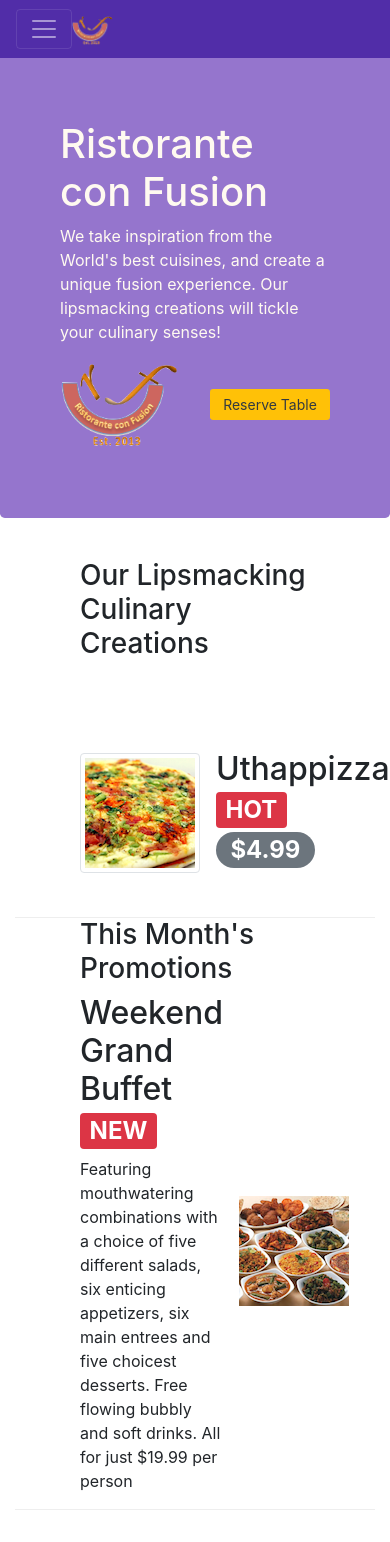
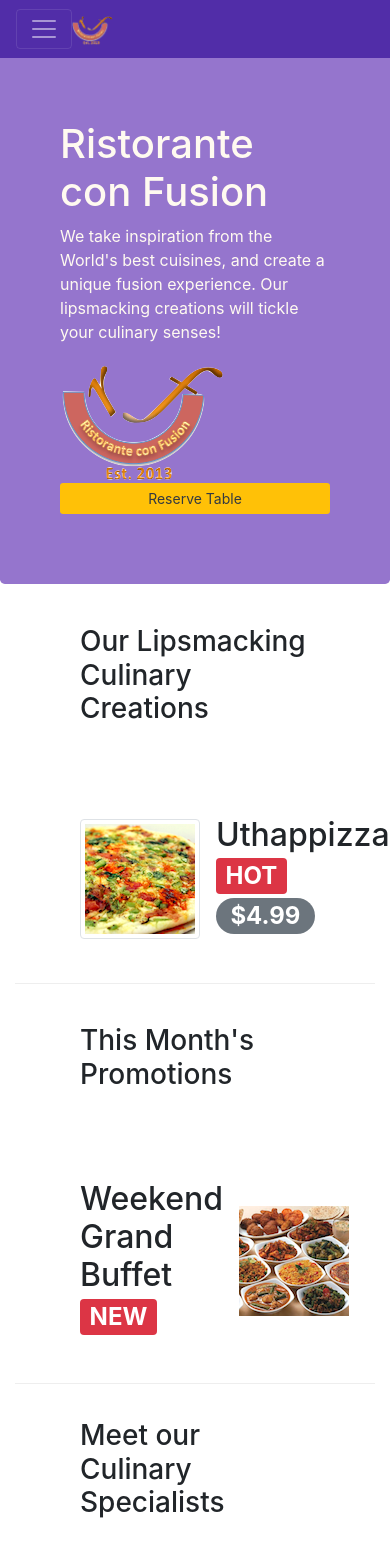
Before and after one commit to dmatiushkin73/coursera-course3, a website: page Bootstrap4/conFusion/index.html in a window 390 px wide. Shown: the top 1542 px of the page. Drawn offline with nearby package versions, Linux system fonts and the light colour scheme.

Commit message:
Assignment 2 minor fixes

```diff
--- a/Bootstrap4/conFusion/index.html
+++ b/Bootstrap4/conFusion/index.html
@@ -39,10 +39,10 @@
                     <h1>Ristorante con Fusion</h1>
                     <p>We take inspiration from the World's best cuisines, and create a unique fusion experience. Our lipsmacking creations will tickle your culinary senses!</p>
                 </div>
-                <div class="col-6 col-sm-3 align-self-center">
+                <div class="col-12 col-sm-3 align-self-center">
                     <img src="img/logo.png" class="img-fluid">
                 </div>
-                <div class="col-6 col-sm-3 align-self-center">
+                <div class="col-12 col-sm-3 align-self-center">
                     <a class="btn btn-sm bg-warning btn-block text-dark" href="#reservecard">Reserve Table</a>
                 </div>
             </div>
@@ -79,7 +79,7 @@
                 <div class="media">
                     <div class="media-body">
                         <h2 class="mt-0">Weekend Grand Buffet <span class="badge badge-danger">NEW</span></h2>
-                        <p>Featuring mouthwatering combinations with a choice of five different salads,
+                        <p class="d-none d-sm-block">Featuring mouthwatering combinations with a choice of five different salads,
                             six enticing appetizers, six main entrees and five choicest desserts.
                             Free flowing bubbly and soft drinks. All for just $19.99 per person </p>
                     </div>
@@ -146,10 +146,10 @@
                             </div>
                             <div class="form-group row">
                                 <label class="col-12 col-sm-4 col-form-label">Date and Time</label>
-                                <div class="col-6 col-sm-4">
+                                <div class="col-12 col-sm-4">
                                     <input type="text" class="form-control" id="reservedate" name="reservedate" placeholder="Date">
                                 </div>
-                                <div class="col-6 col-sm-4">
+                                <div class="col-12 col-sm-4">
                                     <input type="text" class="form-control" id="reservetime" name="reservetime" placeholder="Time">
                                 </div>
                             </div>
```
